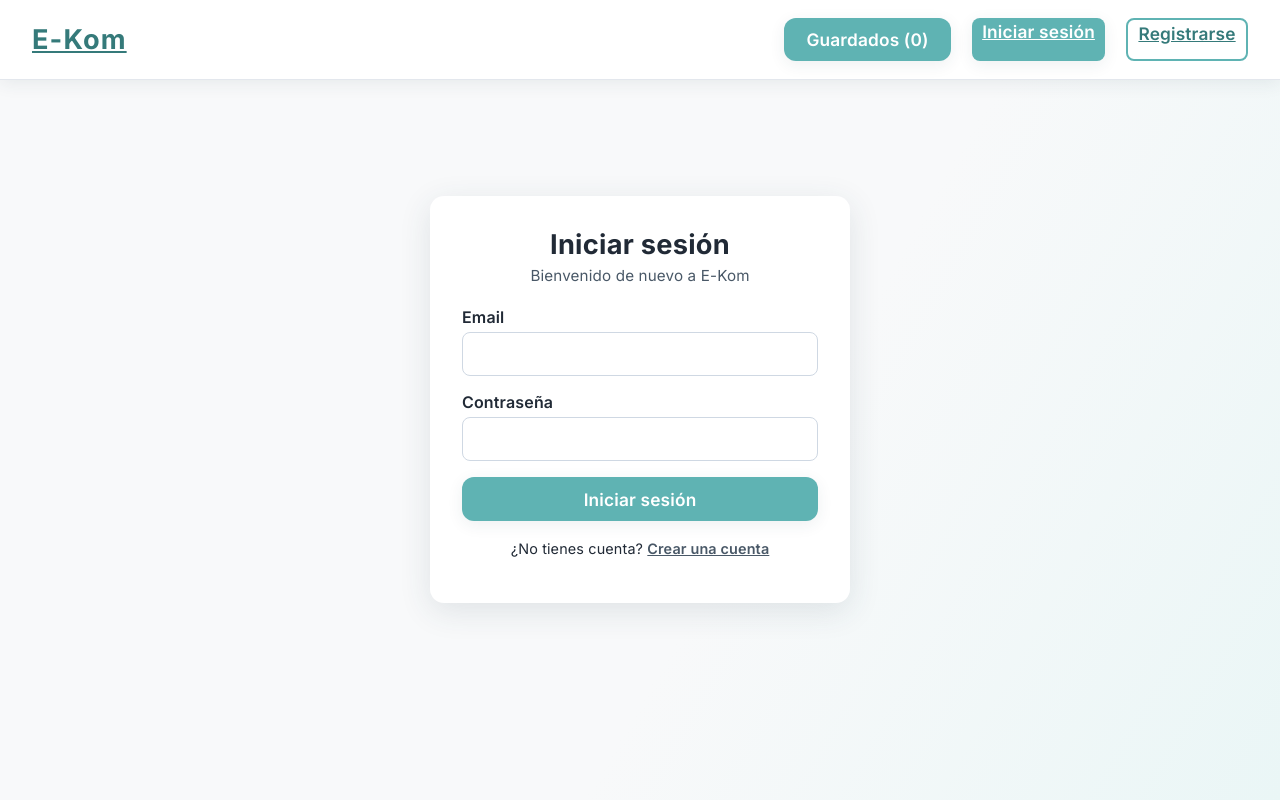
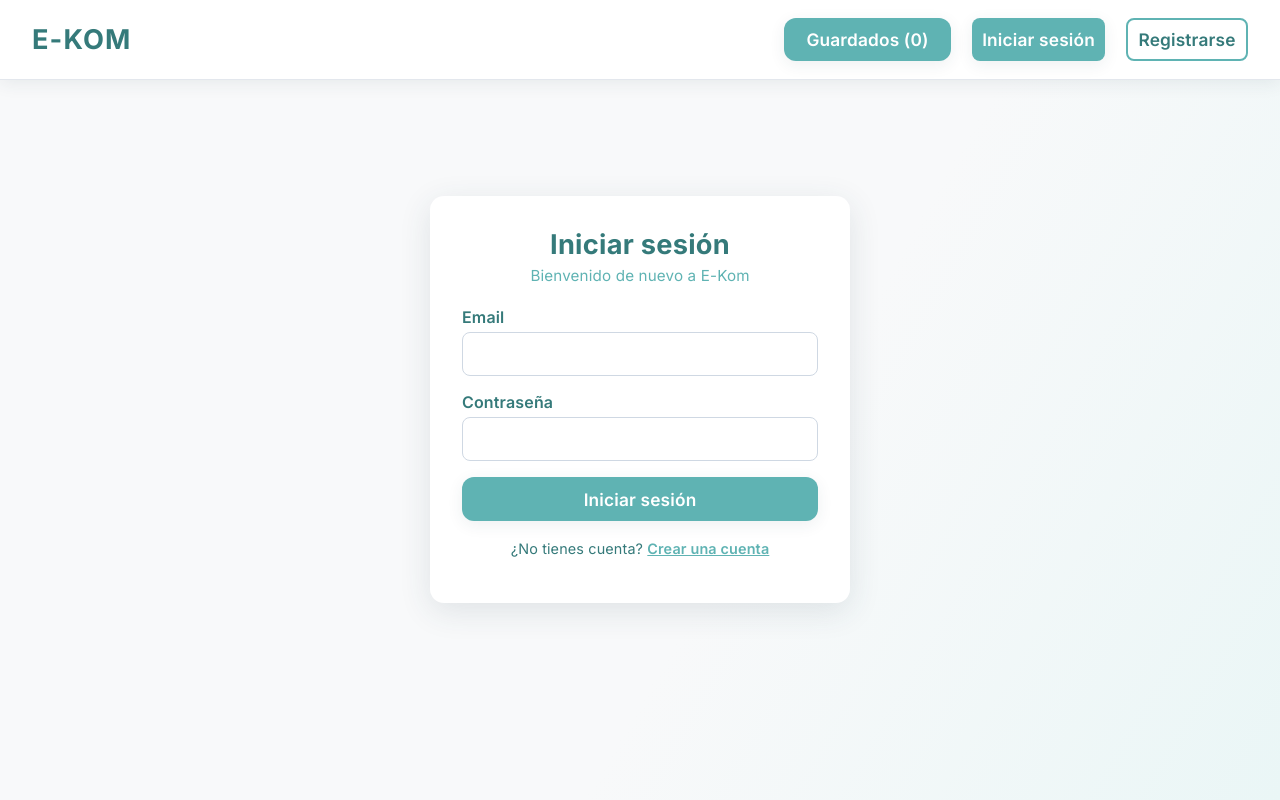
Before and after one commit to Clocky97/ekom-refactorizado, a React (Vite) app in the folder e-kom-front/e-kom-frontend/: page /login in a window 1280 px wide. Shown: the top 800 px of the page. Built offline with nearby package versions, Linux system fonts and the light colour scheme.

Commit message:
Decoracion terminada

```diff
--- a/e-kom-front/e-kom-frontend/src/components/Common/Header.jsx
+++ b/e-kom-front/e-kom-frontend/src/components/Common/Header.jsx
@@ -13,7 +13,7 @@ export default function Header() {
     <header className="navbar">
       {/* Logo */}
       <Link to="/" className="navbar-title">
-        E-Kom
+        E-KOM
       </Link>
 
       {/* Navegación */}
--- a/e-kom-front/e-kom-frontend/src/components/Posts/PostCard.jsx
+++ b/e-kom-front/e-kom-frontend/src/components/Posts/PostCard.jsx
@@ -111,10 +111,10 @@ const PostCard = ({ post, onDelete, onUpdate }) => {
       {/* Encabezado */}
       <div style={{ display: "flex", justifyContent: "space-between" }}>
         <div>
-          <h3 style={{ fontSize: "1.3rem", fontWeight: 700, color: "var(--brand-800)", margin: 0 }}>
+          <h3 style={{ fontSize: "1.3rem", fontWeight: 700, color: "var(--primary-dark)", margin: 0 }}>
             {post.title}
           </h3>
-          <p style={{ fontSize: "0.8rem", color: "var(--brand-600)" }}>
+          <p style={{ fontSize: "0.8rem", color: "var(--primary)" }}>
             Por <strong>{post.user_name}</strong> ·{" "}
             {post.createdAt ? new Date(post.createdAt).toLocaleString() : ""}
           </p>
@@ -131,7 +131,7 @@ const PostCard = ({ post, onDelete, onUpdate }) => {
       </div>
 
       {/* Descripción */}
-      <p style={{ marginTop: "0.6rem", lineHeight: 1.5, color: "var(--brand-700)" }}>
+      <p style={{ marginTop: "0.6rem", lineHeight: 1.5, color: "var(--text)" }}>
         {post.content}
       </p>
 
@@ -147,7 +147,7 @@ const PostCard = ({ post, onDelete, onUpdate }) => {
       </div>
 
       {/* Rating */}
-      <div style={{ marginTop: "1rem", fontWeight: 600, color: "var(--brand-700)" }}>
+      <div style={{ marginTop: "1rem", fontWeight: 600, color: "var(--text)" }}>
         ⭐ {averageRating.toFixed(2)}
       </div>
 
--- a/e-kom-front/e-kom-frontend/src/components/admin/AdminStyles.css
+++ b/e-kom-front/e-kom-frontend/src/components/admin/AdminStyles.css
@@ -53,7 +53,7 @@
 }
 
 .adm-btn {
-  background: #b07a4f;
+  background: var(--primary);
   color: white;
   padding: 10px 14px;
   border: none;
@@ -87,7 +87,7 @@
 
 /* TÍTULOS */
 .adm-title {
-  color: #4c2f1c;
+  color: var(--primary-dark);
   font-size: 26px;
   margin-bottom: 20px;
 }
@@ -95,7 +95,7 @@
 .adm-subtitle {
   font-size: 18px;
   margin: 20px 0 10px;
-  color: #5c3b25;
+  color: var(--primary-dark);
 }
 
 /* LISTA */
@@ -138,7 +138,7 @@
 .adm-loading {
   text-align: center;
   padding: 40px;
-  color: #5c3b25;
+  color: var(--primary-dark);
   font-weight: bold;
 }
 
@@ -185,14 +185,14 @@
 
 .adm-input {
   padding: 8px 10px;
-  border: 1px solid #b39578;
+  border: 1px solid rgba(179,149,120,0.9);
   border-radius: 6px;
   background: #fff;
 }
 
 .adm-btn {
   padding: 10px;
-  background: #b07a4f;
+  background: var(--primary);
   color: white;
   border: none;
   border-radius: 6px;
@@ -267,7 +267,7 @@
   text-align: left;
   font-size: 13px;
   font-weight: 700;
-  color: #6f4a28;
+  color: var(--primary-dark);
   text-transform: uppercase;
   border-bottom: 2px solid #e0c5a8;
 }
--- a/e-kom-front/e-kom-frontend/src/index.css
+++ b/e-kom-front/e-kom-frontend/src/index.css
@@ -33,7 +33,7 @@
   --error: #e57373;
   --success: #81c784;
 
-  --text: var(--brand-800);
+  --text: var(--primary-dark);
   --bg:   var(--brand-50);
 
   --shadow-soft: 0 4px 16px rgba(44, 62, 80, 0.08);
@@ -84,6 +84,7 @@ html, body {
   box-shadow: var(--shadow-soft);
   transition: box-shadow 0.2s, background 0.2s, transform 0.15s;
   font-size: 1.08rem;
+  text-decoration: none;
 }
 
 .btn:hover {
@@ -101,6 +102,7 @@ html, body {
   border-radius: 12px;
   font-weight: 600;
   transition: background 0.2s, color 0.2s;
+  text-decoration: none;
 }
 
 .btn-outline:hover {
@@ -161,6 +163,7 @@ html, body {
   color: var(--primary-dark);
   letter-spacing: 0.04em;
   transition: color 0.18s;
+  text-decoration: none;
 }
 
 .navbar-links {
@@ -173,6 +176,9 @@ html, body {
   transition: color 0.18s, background 0.18s;
   border-radius: 8px;
   padding: 0.2em 0.6em;
+  text-decoration: none;
+  display: inline-flex;
+  align-items: center;
 }
 
 .navbar-links a:hover {
@@ -221,7 +227,7 @@ html, body {
 }
 
 .quantity-controls button {
-  background: var(--brand-500);
+  background: var(--primary);
   color: white;
   border: none;
   width: 30px;
@@ -235,7 +241,7 @@ html, body {
   margin-top: 1rem;
   font-size: 1.4rem;
   font-weight: bold;
-  color: var(--brand-600);
+  color: var(--primary);
 }
 /* ================================
    🟤 AUTH PAGES (login & register)
@@ -261,7 +267,7 @@ html, body {
   margin: 0;
   font-size: 1.7rem;
   font-weight: 700;
-  color: var(--brand-800);
+  color: var(--primary-dark);
   text-align: center;
 }
 
@@ -269,7 +275,7 @@ html, body {
   margin-top: 0.3rem;
   margin-bottom: 1.4rem;
   text-align: center;
-  color: var(--brand-600);
+  color: var(--primary);
   font-size: 0.95rem;
 }
 
@@ -280,7 +286,7 @@ html, body {
 }
 
 .auth-switch a {
-  color: var(--brand-600);
+  color: var(--primary);
   font-weight: 600;
 }
 
@@ -290,7 +296,7 @@ html, body {
 
 .form-group label {
   font-weight: 600;
-  color: var(--brand-800);
+  color: var(--primary-dark);
   display: block;
   margin-bottom: 0.3rem;
 }
@@ -305,7 +311,7 @@ html, body {
 }
 
 .form-group input:focus {
-  border-color: var(--brand-500);
+  border-color: var(--primary);
   box-shadow: 0 0 0 3px rgba(139, 94, 60, 0.2);
 }
 
@@ -369,14 +375,14 @@ html, body {
   font-size: 1.6rem;
   font-weight: 700;
   margin: 0;
-  color: var(--brand-800);
+  color: var(--primary-dark);
 }
 
 .profile-username {
   margin-top: 0.1rem;
   margin-bottom: 1rem;
   font-size: 0.95rem;
-  color: var(--brand-600);
+  color: var(--primary);
 }
 
 .profile-info {
@@ -387,7 +393,7 @@ html, body {
 }
 
 .profile-bio {
-  color: var(--brand-700);
+  color: var(--text);
 }
 
 .profile-buttons {
@@ -421,7 +427,7 @@ html, body {
   text-align: center;
   font-size: 1.6rem;
   font-weight: 700;
-  color: var(--brand-800);
+  color: var(--primary-dark);
   margin: 0;
 }
 
@@ -429,7 +435,7 @@ html, body {
   text-align: center;
   margin-top: 0.3rem;
   margin-bottom: 1.5rem;
-  color: var(--brand-600);
+  color: var(--primary);
   font-size: 0.95rem;
 }
 
--- a/e-kom-front/e-kom-frontend/src/pages/HomePage.jsx
+++ b/e-kom-front/e-kom-frontend/src/pages/HomePage.jsx
@@ -136,7 +136,7 @@ const HomePage = () => {
         {loading ? (
           <p style={{ textAlign: "center", marginTop: "2rem" }}>Cargando...</p>
         ) : filteredPosts.length === 0 ? (
-          <p style={{ textAlign: "center", marginTop: "2rem", color: "var(--brand-700)" }}>
+          <p style={{ textAlign: "center", marginTop: "2rem", color: "var(--text)" }}>
             No se encontraron publicaciones.
           </p>
         ) : (
--- a/e-kom-front/e-kom-frontend/src/pages/ProfilePage.jsx
+++ b/e-kom-front/e-kom-frontend/src/pages/ProfilePage.jsx
@@ -45,7 +45,7 @@ useEffect(() => {
         style={{
           textAlign: "center",
           marginTop: "2rem",
-          color: "var(--brand-700)",
+          color: "var(--text)",
         }}
       >
         Cargando tu perfil…
```
